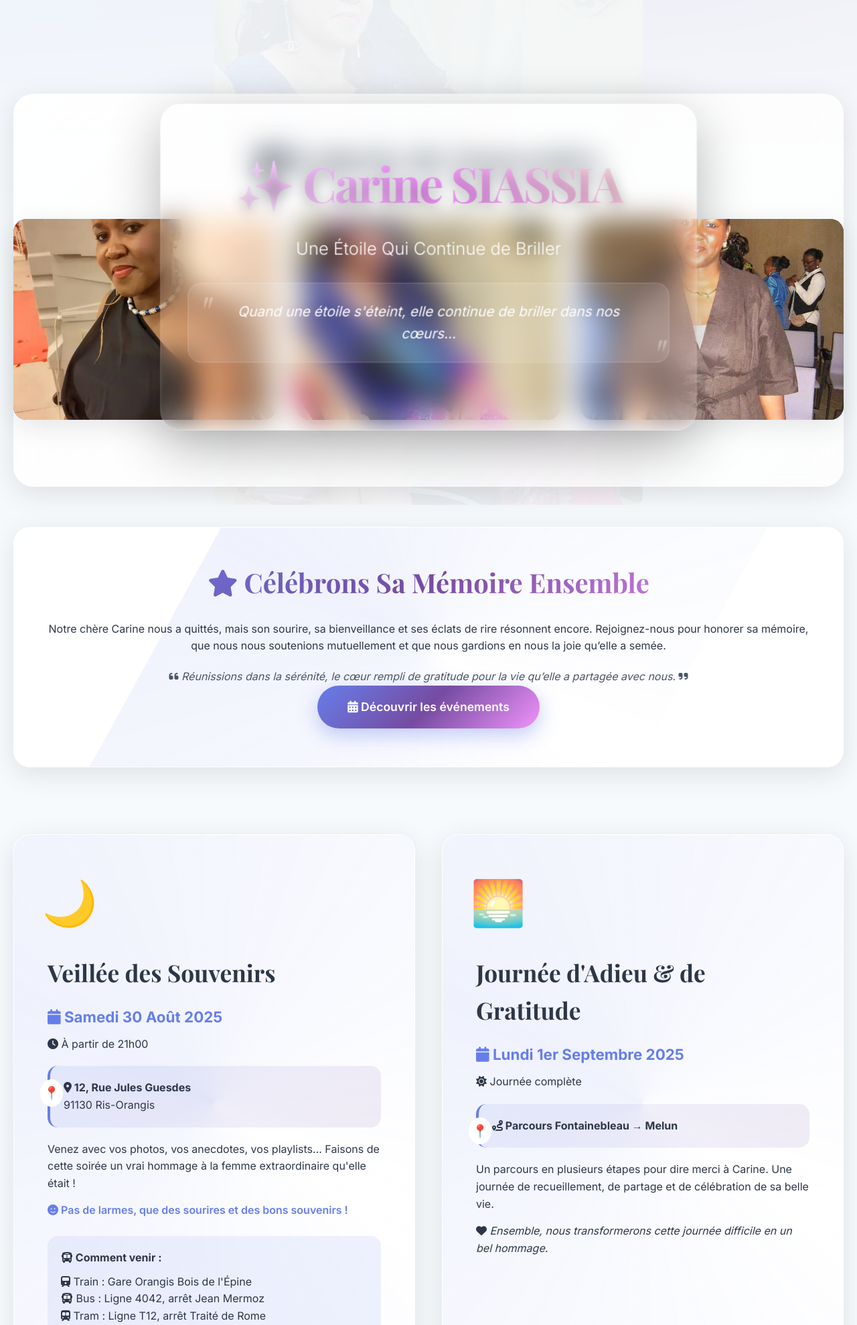
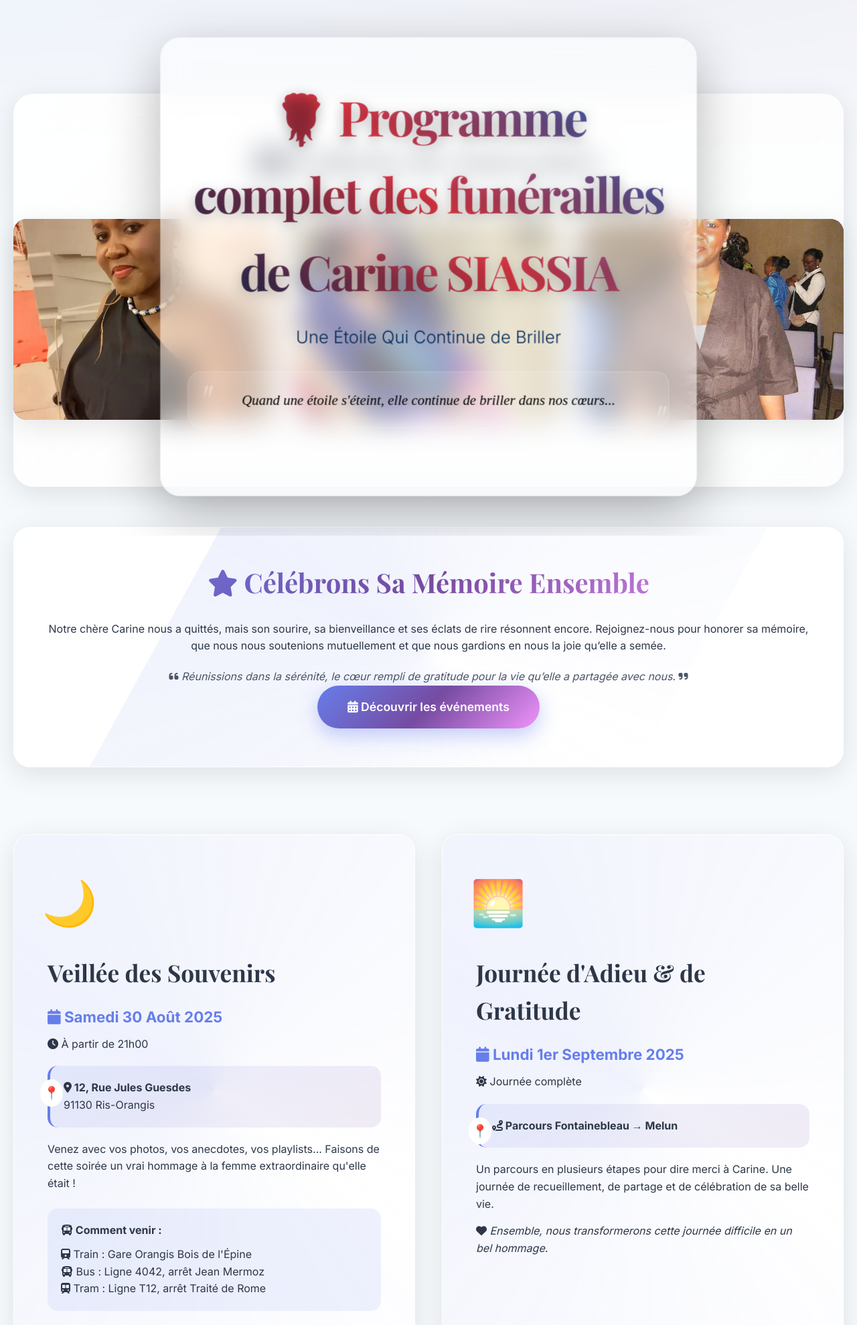
Before and after one commit to mrdesauffret-alt/memorial-carine-siassia, a PHP site: page / in a window 1280 px wide. Shown: the top 1979 px of the page at 67% size. Run offline with PHP 8.4, Linux system fonts and the light colour scheme.

Commit message:
Optimisation de l’entête : ajout de variantes de description meta pour le programme funéraire, amélioration des balises Open Graph et Twitter, et intégration d’une nouvelle image (picture_4.jpg) dans la galerie.

```diff
--- a/index.php
+++ b/index.php
@@ -3,9 +3,34 @@
 <head>
     <meta charset="UTF-8">
     <meta name="viewport" content="width=device-width, initial-scale=1.0">
+
+
+
+    <!-- Balises Open Graph pour l’aperçu sur les réseaux sociaux -->
+    <meta property="og:title" content="🌹 Programme complet des funérailles de Carine SIASSIA – Hommage, cérémonies et recueillement">
+    <meta name="description" content="Veillée des souvenirs, cérémonie d’adieu, parcours de recueillement, témoignages, galerie photo, bougie et espace de méditation. Toutes les informations pratiques (lieux, horaires, accès, contacts) pour accompagner la famille et célébrer sa mémoire dans la sérénité et le partage.">
+    <meta property="og:image" content="https://memorial-carine-siassia.page.gd/assets/images/picture_4.jpg">
+    <meta property="og:url" content="https://memorial-carine-siassia.page.gd/">
+    <meta property="og:type" content="website">
+    <meta property="og:site_name" content="Mémorial Carine SIASSIA">
+    <meta property="og:locale" content="fr_FR">
+
+
+    <!-- Balises Twitter Card -->
+    <meta name="twitter:card" content="summary_large_image">
+    <meta name="twitter:title" content="✨ Carine SIASSIA - Une Étoile Qui Continue de Briller">
+    <meta name="twitter:description" content="Hommage à Carine SIASSIA, partage de souvenirs, programme des cérémonies et espace de recueillement.">
+    <meta name="twitter:image" content="https://memorial-carine-siassia.page.gd/assets/images/picture_4.jpg">
+
+
+
+
     <title>✨ Carine SIASSIA - Une Étoile Qui Continue de Briller</title>
     <link href="https://cdnjs.cloudflare.com/ajax/libs/font-awesome/6.4.0/css/all.min.css" rel="stylesheet">
     <link href="https://fonts.googleapis.com/css2?family=Inter:wght@300;400;500;600;700&family=Playfair+Display:wght@400;500;600;700&display=swap" rel="stylesheet">
+
+    <!-- Favicon (logo dans l’onglet du navigateur) -->
+    <link rel="icon" type="image/png" href="assets/images/picture_4.jpg">
     <style>
         :root {
             --primary-gradient: linear-gradient(135deg, #667eea 0%, #764ba2 50%, #f093fb 100%);
@@ -100,7 +125,7 @@
             z-index: 2;
             max-width: 800px;
             padding: 60px 40px;
-            background: rgba(255, 255, 255, 0.1);
+            background: rgba(255, 255, 255, 0.5);
             backdrop-filter: blur(20px);
             border-radius: 30px;
             border: 1px solid rgba(255, 255, 255, 0.2);
@@ -118,7 +143,7 @@
             font-size: 4.5rem;
             font-weight: 700;
             margin-bottom: 20px;
-            background: linear-gradient(45deg, #fff 0%, #f093fb 50%, #ffecd2 100%);
+            background: linear-gradient(45deg, #002855 0%, #e63946 50%, #0466c8 100%);
             -webkit-background-clip: text;
             -webkit-text-fill-color: transparent;
             letter-spacing: -3px;
@@ -136,6 +161,7 @@
             font-weight: 300;
             margin-bottom: 30px;
             opacity: 0.9;
+            color: #002855;
             animation: fadeSlideUp 1s ease 0.5s both;
         }
 
@@ -149,6 +175,8 @@
             border: 1px solid rgba(255, 255, 255, 0.2);
             position: relative;
             animation: fadeSlideUp 1s ease 1s both;
+            color:black;
+            font-family:bold;
         }
 
         .hero .quote::before, .hero .quote::after {
@@ -582,15 +610,15 @@
     <!-- Hero Section -->
     <section class="hero">
         <div class="hero-content">
-            <h1>✨ Carine SIASSIA</h1>
+            <h1>🌹 Programme complet des funérailles de Carine SIASSIA</h1>
             <p class="subtitle">Une Étoile Qui Continue de Briller</p>
             <div class="quote">
                 Quand une étoile s'éteint, elle continue de briller dans nos cœurs...
             </div>
         </div>
         <div class="scroll-indicator">
-            <img class="fas fa-chevron-down" src="assets/images/picture_1.jpg" alt="Souvenir 1" style="width:100%;border-radius:12px;">
-            <!-- <i class="fas fa-chevron-down"></i> -->
+            <!-- <img class="fas fa-chevron-down" src="assets/images/picture_1.jpg" alt="Souvenir 1" style="width:100%;border-radius:12px;"> -->
+            <i class="fas fa-chevron-down"></i>
         </div>
     </section>
 
@@ -661,9 +689,7 @@
                     </div>
                     <div class="description">
                         <p>Venez avec vos photos, vos anecdotes, vos playlists... Faisons de cette soirée un vrai hommage à la femme extraordinaire qu'elle était !</p>
-                        <p style="margin-top: 15px; font-weight: 600; color: var(--accent-color);">
-                            <i class="fas fa-smile"></i> Pas de larmes, que des sourires et des bons souvenirs !
-                        </p>
+
                     </div>
                     <div style="margin-top: 25px; padding: 20px; background: rgba(102, 126, 234, 0.1); border-radius: 15px;">
                         <h4><i class="fas fa-bus"></i> Comment venir :</h4>
@@ -767,7 +793,7 @@
                         <blockquote>
                             "Carine avait cette capacité unique de transformer chaque moment ordinaire en souvenir extraordinaire. Son rire était contagieux et son cœur, immense."
                         </blockquote>
-                        <cite>— Jane Rose NZONZI</cite>
+                        <cite>— Jane Rose</cite>
                     </div>
 
                     <div class="testimonial-card">
@@ -997,7 +1023,7 @@
         }
 
         .testimonial-grid {
-            display: grid;
+            display: none;
             grid-template-columns: repeat(auto-fit, minmax(350px, 1fr));
             gap: 30px;
             margin-bottom: 50px;
```
Also changed, not shown: assets/images/picture_4.jpg (added).
